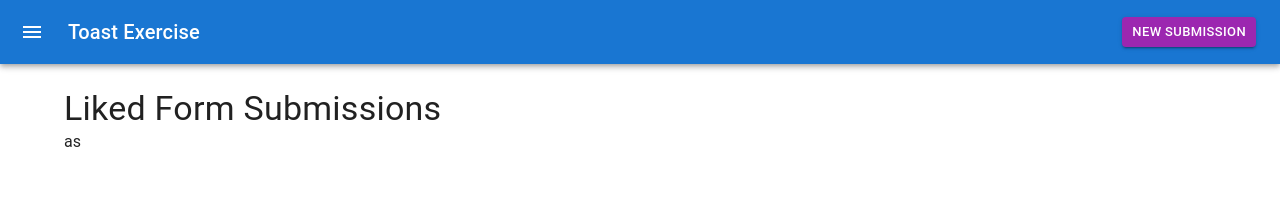
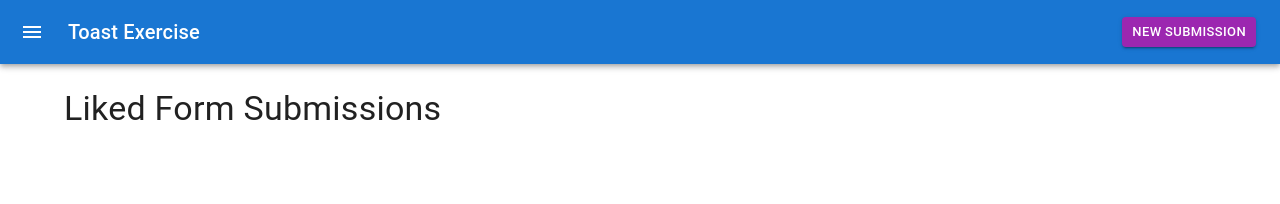
Before and after one commit to wandersonce/toast-exercise-main, a React (Create React App) app: page / in a window 1280 px wide. Shown: the top 204 px of the page. Built offline with nearby package versions, Linux system fonts and the light colour scheme; what chance would draw is missing.

Commit message:
Converting the table to a different component

```diff
--- a/src/Content.js
+++ b/src/Content.js
@@ -20,10 +20,12 @@ import {
   TableRow,
 } from '@mui/material';
 import { Close, ThumbUp } from '@mui/icons-material';
+import DataTable from './components/DataTable';
 
 export default function Content() {
   //** WITH MORE TIME I WOULD DO SOME GLOBAL STATES TO HANDLE SOME STATUS HERE **//
   //** I would use React Context or Zustand **//
+  //** Also would be nice to use Typescript to know what we are expecting from each returned data **//
 
   //Setting states to handle data
   const [toastStatus, setToastStatus] = useState(false); //False - Closed ; True - Open
@@ -31,7 +33,7 @@ export default function Content() {
   const [isLoading, setIsLoading] = useState(true);
   const [likedData, setLikedData] = useState([]);
   const [refetchAttempts, setRefetchAttempts] = useState(0);
-  const [error, setError] = useState('as');
+  const [error, setError] = useState('');
 
   const handleSubmission = (submittedData) => {
     setSubmissionData(submittedData);
@@ -83,19 +85,19 @@ export default function Content() {
   };
 
   onMessage(handleSubmission);
+  //This will get the liked users just after render
   useEffect(() => {
     getLikedToasts();
   }, []);
 
-  console.log(isLoading, likedData.length, error);
   return (
     <>
       <Box sx={{ marginTop: 3 }}>
         <Typography variant="h4">Liked Form Submissions</Typography>
-        {!isLoading && error !== '' && likedData.length == 0 && (
+        {!isLoading && error !== '' && (
           <Typography variant="p">{error}</Typography>
         )}
-        {isLoading && error !== '' && (
+        {isLoading && error === '' && (
           <Box
             sx={{
               marginTop: '30px',
@@ -106,30 +108,8 @@ export default function Content() {
             <CircularProgress />
           </Box>
         )}
-        {!isLoading && likedData.length > 0 && error !== '' && (
-          <TableContainer
-            component={Paper}
-            sx={{ maxWidth: '650px', marginTop: '30px' }}
-          >
-            <Table>
-              <TableHead>
-                <TableRow>
-                  <TableCell align="left">Name</TableCell>
-                  <TableCell align="left">Email</TableCell>
-                </TableRow>
-              </TableHead>
-              <TableBody>
-                {likedData.map((item) => (
-                  <TableRow key={item.id}>
-                    <TableCell>
-                      {item.data.firstName} {item.data.lastName}
-                    </TableCell>
-                    <TableCell>{item.data.email}</TableCell>
-                  </TableRow>
-                ))}
-              </TableBody>
-            </Table>
-          </TableContainer>
+        {!isLoading && likedData.length > 0 && error === '' && (
+          <DataTable likedData={likedData} />
         )}
       </Box>
       <Snackbar
@@ -164,7 +144,6 @@ export default function Content() {
                   color="inherit"
                   size="small"
                   onClick={handleLikeToast}
-                  sx={{ marginLeft: 'auto' }}
                 >
                   <ThumbUp />
                 </IconButton>
@@ -173,7 +152,6 @@ export default function Content() {
                   color="inherit"
                   size="small"
                   onClick={() => setToastStatus(false)}
-                  sx={{ marginLeft: 'auto' }}
                 >
                   <Close />
                 </IconButton>
--- /dev/null
+++ b/src/components/DataTable.js
@@ -0,0 +1,38 @@
+import React from 'react';
+import {
+  Paper,
+  Table,
+  TableBody,
+  TableCell,
+  TableContainer,
+  TableHead,
+  TableRow,
+} from '@mui/material';
+
+export default function DataTable({ likedData }) {
+  return (
+    <TableContainer
+      component={Paper}
+      sx={{ maxWidth: '650px', marginTop: '30px' }}
+    >
+      <Table>
+        <TableHead>
+          <TableRow>
+            <TableCell align="left">Name</TableCell>
+            <TableCell align="left">Email</TableCell>
+          </TableRow>
+        </TableHead>
+        <TableBody>
+          {likedData.map((item) => (
+            <TableRow key={item.id}>
+              <TableCell>
+                {item.data.firstName} {item.data.lastName}
+              </TableCell>
+              <TableCell>{item.data.email}</TableCell>
+            </TableRow>
+          ))}
+        </TableBody>
+      </Table>
+    </TableContainer>
+  );
+}
```
